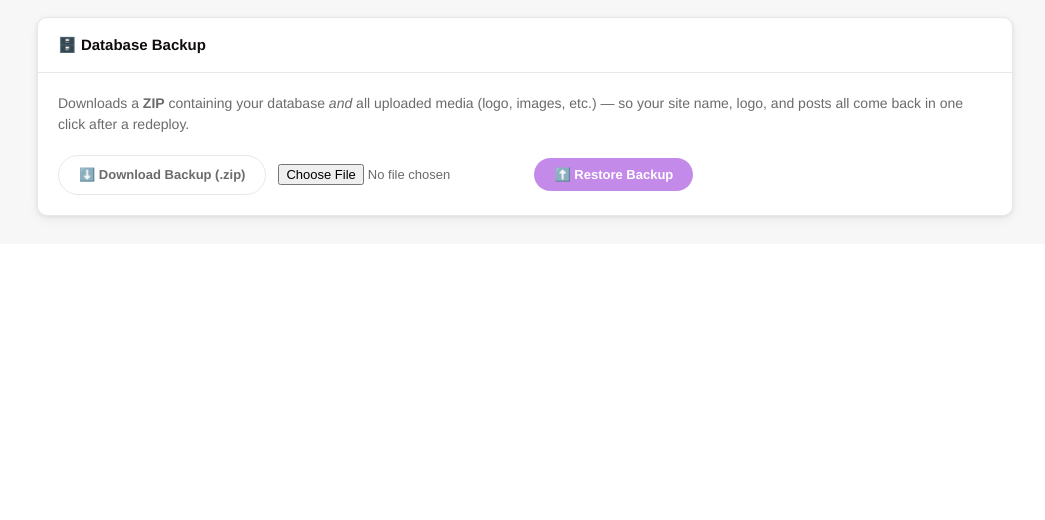
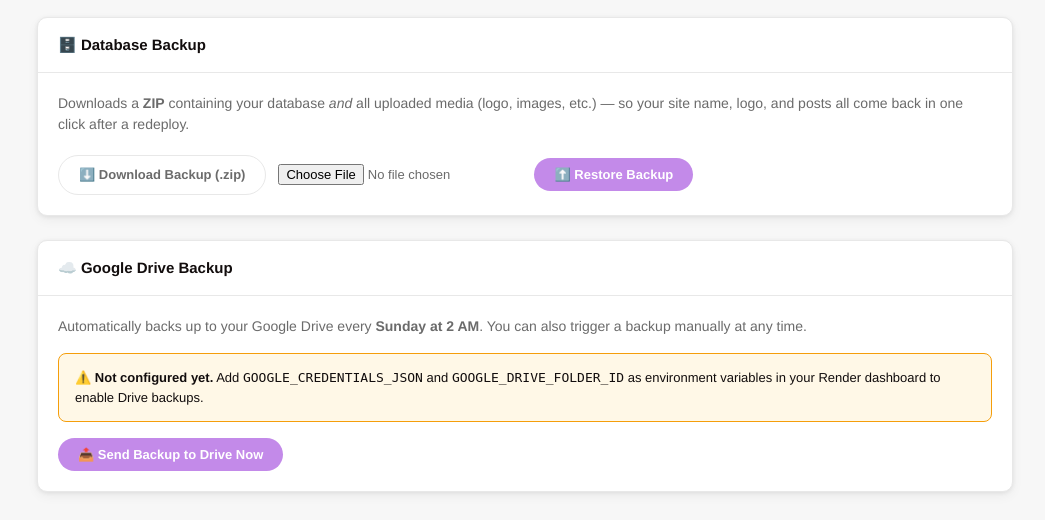
Before and after one commit to jvstharp/blog-cms, a Flask app: page /admin/settings in a window 1280 px wide. Shown: the part 1039-1559 px from the top of the page, without its empty margins (235-1280 px from the left). Before the commit the page ends 1261 px from the top, so only its background shows below. Run offline with Flask 3, Linux system fonts and the light colour scheme; the visitor is signed in with stand-in values (Sample User, id 1); data comes from the database, SQL or seed files in the repository; some libraries are stand-ins or nearby versions.

Commit message:
Add Google Drive weekly auto-backup
- Weekly APScheduler job fires every Sunday 2AM when Drive is configured
- POST /admin/backup/send-to-drive for manual one-click Drive upload
- backup_to_drive() builds ZIP in memory, uploads via Drive API service account
- Records last backup timestamp in settings table
- Settings page shows Drive card: configured/not-configured status + manual trigger
- Graceful fallback if google-api-python-client not installed

Co-Authored-By: Claude Sonnet 4.6 <noreply@anthropic.com>

```diff
--- a/app.py
+++ b/app.py
@@ -1,9 +1,11 @@
 import os
 import io
+import json
 import zipfile
 import hashlib
 import re
 import uuid
+import atexit
 from datetime import datetime
 from functools import wraps
 from flask import (Flask, render_template, request, redirect, url_for,
@@ -13,6 +15,22 @@ from slugify import slugify
 import markdown as md
 
 from database import get_db, init_db, get_setting, get_all_settings
+
+# Google Drive (optional — only active when env vars are set)
+try:
+    from googleapiclient.discovery import build as gdrive_build
+    from googleapiclient.http import MediaIoBaseUpload
+    from google.oauth2.service_account import Credentials as ServiceAccountCredentials
+    GDRIVE_AVAILABLE = True
+except ImportError:
+    GDRIVE_AVAILABLE = False
+
+# Background scheduler for weekly Drive backup
+try:
+    from apscheduler.schedulers.background import BackgroundScheduler
+    SCHEDULER_AVAILABLE = True
+except ImportError:
+    SCHEDULER_AVAILABLE = False
 
 app = Flask(__name__)
 app.secret_key = os.environ.get('FLASK_SECRET_KEY', os.urandom(32).hex())
@@ -738,7 +756,13 @@ def admin_settings():
         flash('Settings saved!', 'success')
         return redirect(url_for('admin_settings'))
     settings = get_all_settings()
-    return render_template('admin/settings/index.html', settings=settings)
+    drive_configured = bool(
+        os.environ.get('GOOGLE_CREDENTIALS_JSON') and
+        os.environ.get('GOOGLE_DRIVE_FOLDER_ID')
+    )
+    return render_template('admin/settings/index.html',
+                           settings=settings,
+                           drive_configured=drive_configured)
 
 
 # ── Admin Backup ───────────────────────────────────────────────────────────
@@ -806,6 +830,76 @@ def admin_backup_restore():
     else:
         flash('Please upload a .zip backup file (or a legacy .db file).', 'error')
 
+    return redirect(url_for('admin_settings'))
+
+
+# ── Google Drive Backup ─────────────────────────────────────────────────────
+
+def _build_backup_zip():
+    """Return an in-memory BytesIO ZIP of the DB + uploads folder."""
+    buf = io.BytesIO()
+    with zipfile.ZipFile(buf, 'w', zipfile.ZIP_DEFLATED) as zf:
+        zf.write(DB_PATH, arcname='blog.db')
+        for root, _, files in os.walk(UPLOAD_FOLDER):
+            for fname in files:
+                full = os.path.join(root, fname)
+                arcname = os.path.relpath(full, os.path.dirname(UPLOAD_FOLDER))
+                zf.write(full, arcname=arcname)
+    buf.seek(0)
+    return buf
+
+
+def backup_to_drive():
+    """Upload a backup ZIP to Google Drive. Returns (ok: bool, message: str)."""
+    if not GDRIVE_AVAILABLE:
+        return False, 'Google Drive library not installed.'
+
+    creds_json = os.environ.get('GOOGLE_CREDENTIALS_JSON', '').strip()
+    folder_id  = os.environ.get('GOOGLE_DRIVE_FOLDER_ID', '').strip()
+
+    if not creds_json or not folder_id:
+        return False, 'GOOGLE_CREDENTIALS_JSON or GOOGLE_DRIVE_FOLDER_ID env var not set.'
+
+    try:
+        creds_data = json.loads(creds_json)
+    except json.JSONDecodeError:
+        return False, 'GOOGLE_CREDENTIALS_JSON is not valid JSON.'
+
+    try:
+        creds = ServiceAccountCredentials.from_service_account_info(
+            creds_data,
+            scopes=['https://www.googleapis.com/auth/drive.file']
+        )
+        service = gdrive_build('drive', 'v3', credentials=creds, cache_discovery=False)
+
+        timestamp = datetime.now().strftime('%Y%m%d_%H%M%S')
+        filename  = f'blog_backup_{timestamp}.zip'
+        buf = _build_backup_zip()
+
+        file_metadata = {'name': filename, 'parents': [folder_id]}
+        media = MediaIoBaseUpload(buf, mimetype='application/zip', resumable=False)
+        service.files().create(body=file_metadata, media_body=media, fields='id').execute()
+
+        # Store last backup timestamp in settings
+        conn = get_db()
+        conn.execute("INSERT OR REPLACE INTO settings (key, value) VALUES ('last_drive_backup', ?)",
+                     (datetime.now().strftime('%Y-%m-%d %H:%M'),))
+        conn.commit()
+        conn.close()
+
+        return True, filename
+    except Exception as e:
+        return False, str(e)
+
+
+@app.route('/admin/backup/send-to-drive', methods=['POST'])
+@login_required
+def admin_backup_send_to_drive():
+    ok, result = backup_to_drive()
+    if ok:
+        flash(f'✅ Backup uploaded to Google Drive: {result}', 'success')
+    else:
+        flash(f'❌ Drive backup failed: {result}', 'error')
     return redirect(url_for('admin_settings'))
 
 
@@ -985,6 +1079,27 @@ def not_found(e):
     return render_template('404.html'), 404
 
 
+# ── Weekly Google Drive backup scheduler ────────────────────────────────────
+# Fires every Sunday at 02:00. Only active when GOOGLE_CREDENTIALS_JSON is set.
+# NOTE: Render free tier spins down after inactivity — if the app is asleep at
+# 02:00 Sunday the job won't fire. Upgrade to Render's paid cron job or use
+# cron-job.org to hit /admin/backup/send-to-drive for 100% reliability.
+
+if SCHEDULER_AVAILABLE and os.environ.get('GOOGLE_CREDENTIALS_JSON'):
+    _scheduler = BackgroundScheduler(daemon=True)
+    _scheduler.add_job(
+        func=backup_to_drive,
+        trigger='cron',
+        day_of_week='sun',
+        hour=2,
+        minute=0,
+        id='weekly_drive_backup',
+        replace_existing=True,
+    )
+    _scheduler.start()
+    atexit.register(lambda: _scheduler.shutdown(wait=False))
+
+
 if __name__ == '__main__':
     init_db()
     port = int(os.environ.get('PORT', 5000))
--- a/requirements.txt
+++ b/requirements.txt
@@ -2,3 +2,6 @@ Flask>=3.0.0
 python-slugify>=8.0.0
 Markdown>=3.5.0
 gunicorn>=21.2.0
+google-api-python-client>=2.100.0
+google-auth>=2.23.0
+APScheduler>=3.10.0
--- a/templates/admin/settings/index.html
+++ b/templates/admin/settings/index.html
@@ -121,4 +121,44 @@
     </div>
   </div>
 </div>
+
+<!-- Google Drive Auto-Backup -->
+<div class="card" style="margin-top: 24px;">
+  <div class="card-header" style="display:flex; align-items:center; justify-content:space-between;">
+    <h3>☁️ Google Drive Backup</h3>
+    {% if settings.get('last_drive_backup') %}
+    <span style="font-size:12px; color:var(--text-muted);">
+      Last backup: {{ settings.get('last_drive_backup') }}
+    </span>
+    {% endif %}
+  </div>
+  <div class="card-body">
+    {% set drive_ready = drive_configured %}
+    <p style="color: var(--text-muted); font-size: 14px; margin: 0 0 16px;">
+      Automatically backs up to your Google Drive every <strong>Sunday at 2 AM</strong>.
+      You can also trigger a backup manually at any time.
+    </p>
+
+    {% if not drive_ready %}
+    <div style="background: #fff8e7; border: 1px solid #f59e0b; border-radius: 8px;
+                padding: 14px 16px; margin-bottom: 16px; font-size: 13px;">
+      ⚠️ <strong>Not configured yet.</strong>
+      Add <code>GOOGLE_CREDENTIALS_JSON</code> and <code>GOOGLE_DRIVE_FOLDER_ID</code>
+      as environment variables in your Render dashboard to enable Drive backups.
+    </div>
+    {% else %}
+    <div style="background: #f0fdf4; border: 1px solid #86efac; border-radius: 8px;
+                padding: 14px 16px; margin-bottom: 16px; font-size: 13px;">
+      ✅ <strong>Google Drive connected.</strong> Weekly auto-backup is active.
+    </div>
+    {% endif %}
+
+    <form method="post" action="{{ url_for('admin_backup_send_to_drive') }}">
+      <button type="submit" class="btn btn-primary"
+              {% if not drive_ready %}disabled title="Configure env vars first"{% endif %}>
+        📤 Send Backup to Drive Now
+      </button>
+    </form>
+  </div>
+</div>
 {% endblock %}
```
